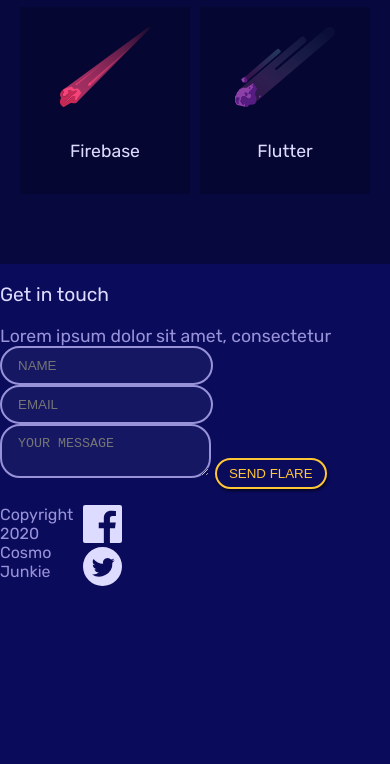
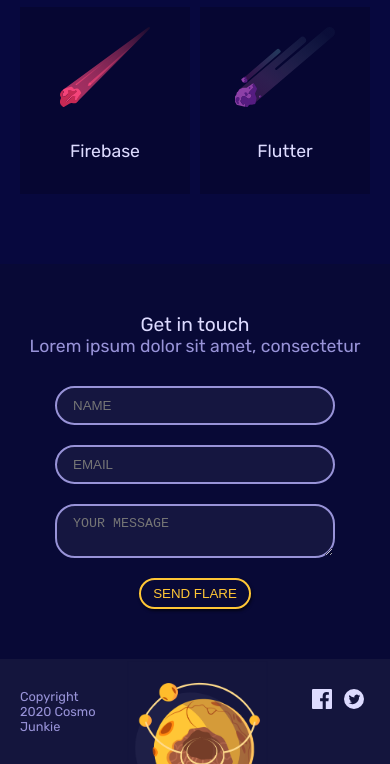
Before and after one commit to clemenceiris/integration-mobilefirst, a plain HTML site: page index.html in a window 390 px wide. Shown: the part 1323-2087 px from the top of the page. Before the commit the page ends 1913 px from the top, so only its background shows below. Drawn offline with Linux system fonts and the light colour scheme.

Commit message:
css footer mobile

```diff
--- a/style.css
+++ b/style.css
@@ -144,6 +144,50 @@ h4{
     height: 80px;
     margin: 10px auto;
 }
+#contact{
+    padding: 30px 20px;
+    background: #080936;
+}
+#contact h3, #contact p{
+    text-align: center;
+    margin-bottom: 0;
+}
+#contact form{
+    width: 80%;
+    max-width: 400px;
+    margin: 20px auto;
+    text-align: center;
+}
+#contact input, #contact textarea{
+    width: 100%;
+    margin: 10px 0;
+}
+#contact .button{
+    margin-top: 10px;
+}
+footer{
+    padding: 30px 20px;
+    background-color: #14153D;
+    background-image: url(assets/footer_image.png);
+    background-size: 40%;
+    background-repeat: no-repeat;
+    background-position: top center;
+}
+footer .copyright{
+    grid-column: 1/3;
+    font-size: 0.8em;
+}
+footer .social{
+    grid-column: 7/9;
+    display: flex;
+    justify-content: flex-end;
+}
+footer li{
+    margin: 0 6px;
+}
+footer img{
+    width: 20px;
+}
 
 /* small tablet styles */
 @media screen and (min-width: 620px){
```
